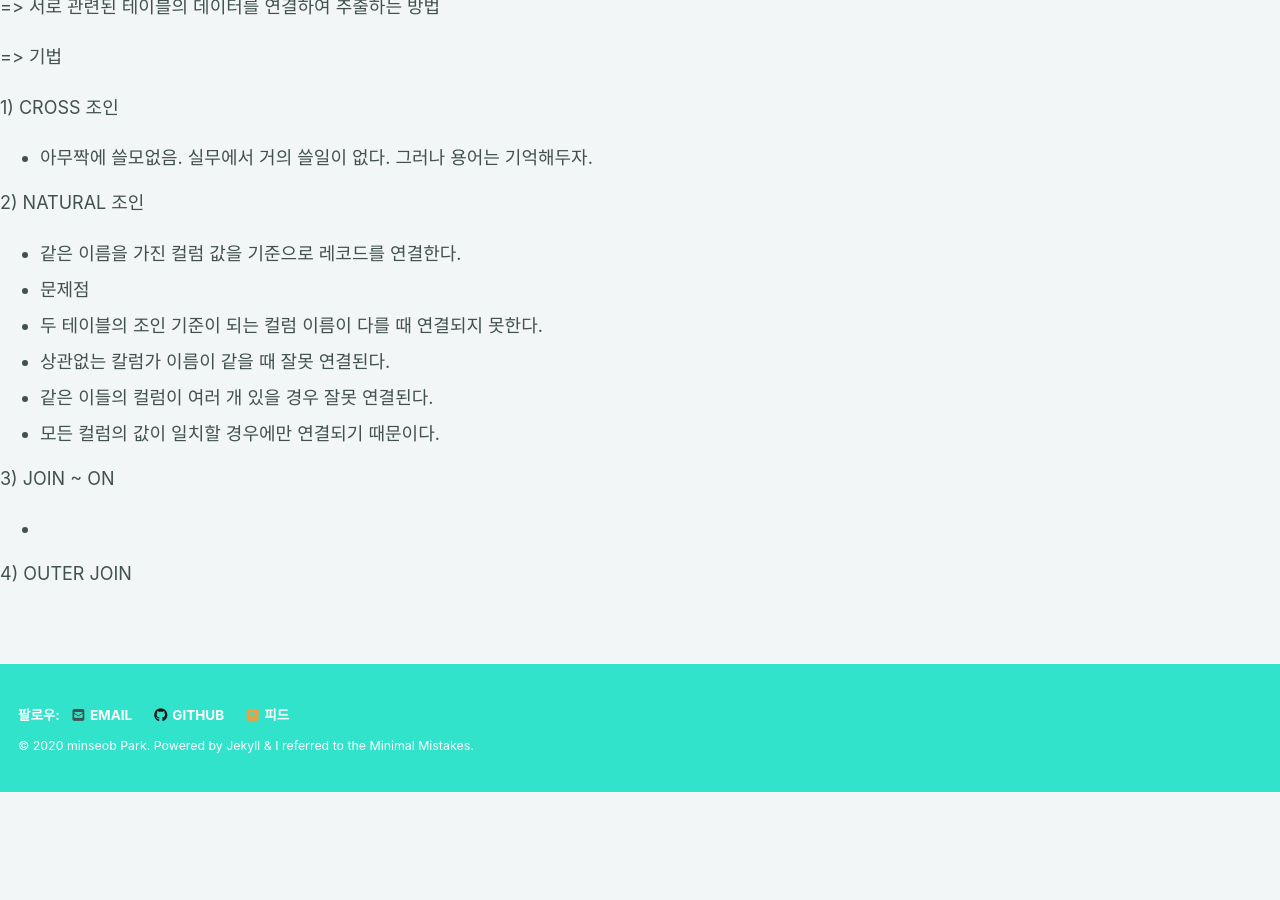
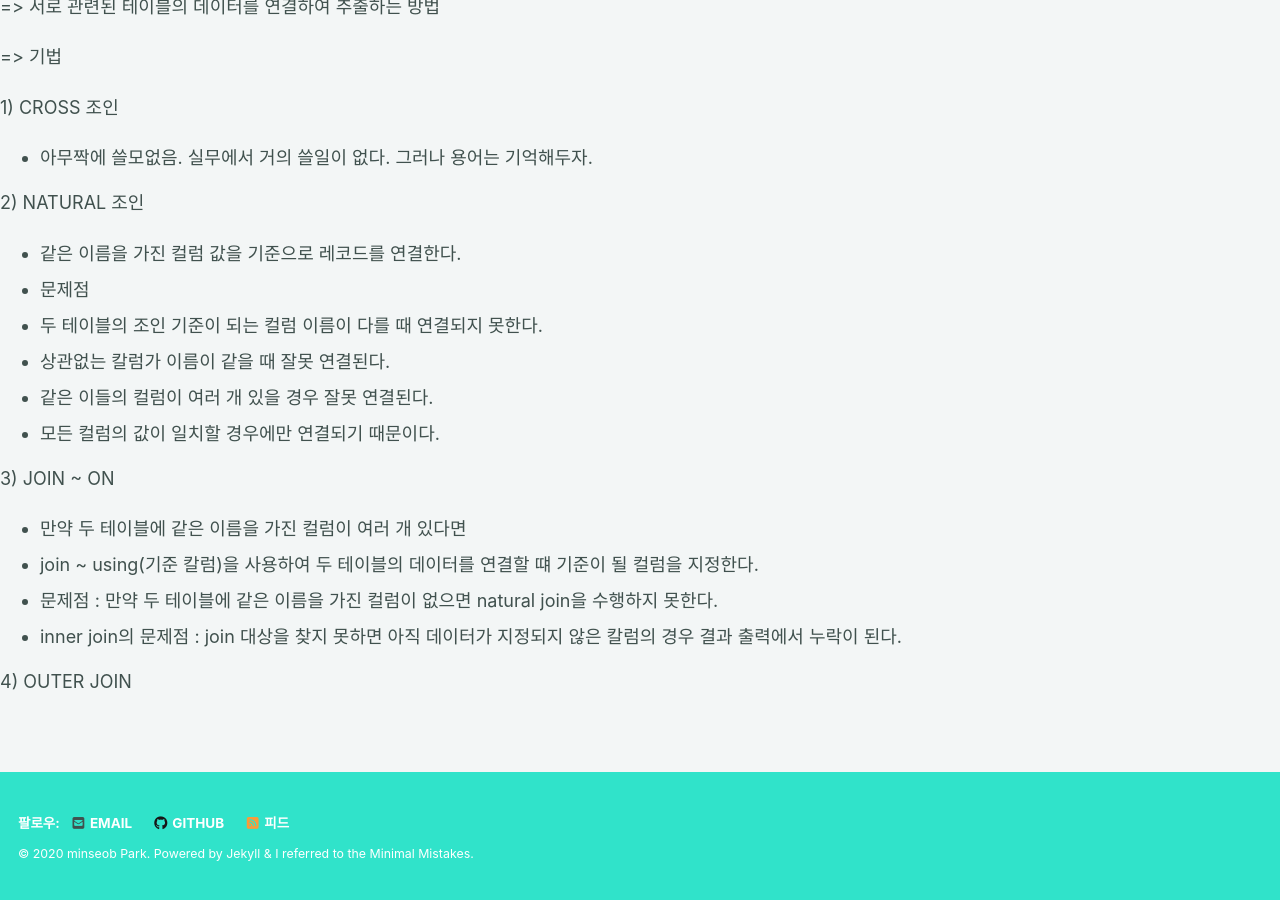
Before and after one commit to parkminseob/parkminseob.github.io, a Jekyll site: the page built from temp/2020-10-27-TIL.md, in a window 1280 px wide and 900 px high, scrolled down 3121 px. Built offline with Jekyll 4.4.1, drawn with Linux system fonts in a browser that asks for light colours; cached includes are drawn as plain includes; nearby versions of some CDN libraries; our own code applies the rules of GitHub Pages for plain Markdown files; before the commit the page ends 3913 px from its top, so only the background shows below that.

Commit message:
10/28 sql수업중

```diff
--- a/temp/2020-10-27-TIL.md
+++ b/temp/2020-10-27-TIL.md
@@ -167,6 +167,9 @@ ex07-03
 
 3) JOIN ~ ON
 
--
+- 만약 두 테이블에 같은 이름을 가진 컬럼이 여러 개 있다면
+- join ~ using(기준 칼럼)을 사용하여 두 테이블의 데이터를 연결할 떄 기준이 될 컬럼을 지정한다.
+- 문제점 : 만약 두 테이블에 같은 이름을 가진 컬럼이 없으면 natural join을 수행하지 못한다.
+- inner join의 문제점 : join 대상을 찾지 못하면 아직 데이터가 지정되지 않은 칼럼의 경우 결과 출력에서 누락이 된다.
 
 4) OUTER JOIN
```
